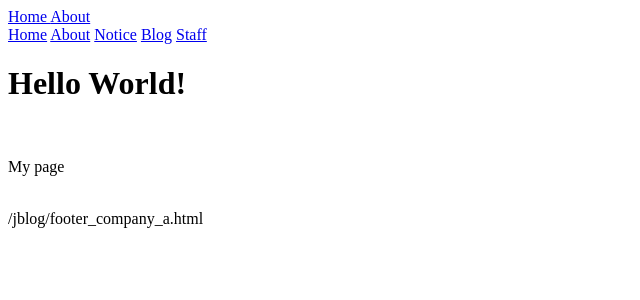
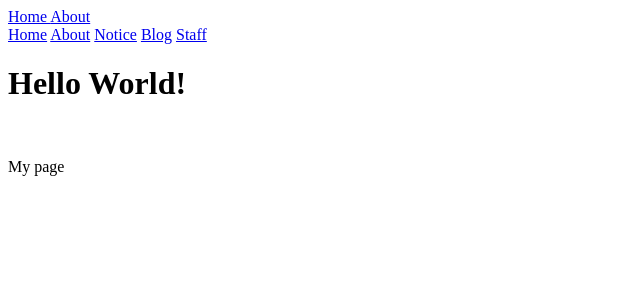
Before and after one commit to DeuklyoungKo/jekyllTest, a Jekyll site: the page built from index-1.html, in a window 1280 px wide. Shown: the top 300 px of the page, without its empty margins (0-640 px from the left). Built offline with Jekyll 4.4.1, drawn with Linux system fonts in a browser that asks for light colours.

Commit message:
Basic step test

```diff
--- a/index-1.html
+++ b/index-1.html
@@ -18,6 +18,6 @@ my_variable: footer_company_a.html
     </div>
     {% endif %}
     <br>
-    {% link {{ page.my_variable }} %}
+
   </body>
 </html>
```
